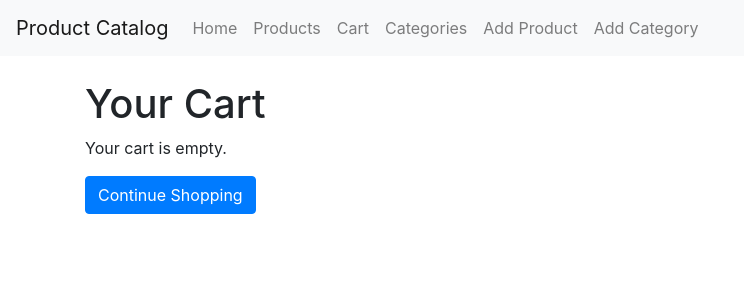
After one commit to farooqspecials/shoppingCart, a Flask app: page /cart in a window 1280 px wide. The commit adds this page. Shown: the top 300 px of the page, without its empty margins (0-744 px from the left). Run offline with Flask 3, Linux system fonts and the light colour scheme; some libraries are stand-ins or nearby versions.

Commit message:
shopping cart logic

```diff
--- a/app.py
+++ b/app.py
@@ -1,7 +1,10 @@
-from flask import Flask, render_template, request, redirect, url_for
+from flask import Flask, render_template, request, redirect, url_for,session
 from flask_sqlalchemy import SQLAlchemy
 
 app = Flask(__name__)
+
+# Set the secret key to a random string
+app.secret_key = 'xf5\xd8\xc1\x1f\xab\xde\x9a\x8d\xce\x92\x8c\xed\x03\xd4\x8e\xc6\x89\xff\xf1\xae\xbc\xde'  # Replace with a unique and secure key
 
 # Configure the SQLite database
 app.config['SQLALCHEMY_DATABASE_URI'] = 'sqlite:///database.db'
@@ -94,6 +97,61 @@ def list_products_and_categories():
 
     return render_template('list_products_and_categories.html', products_with_categories=products_with_categories)
 
+#shopping cart logics
+# Function to add product to cart
+def add_to_cart(product_id):
+    if 'cart' not in session:
+        session['cart'] = {}
+
+    cart = session['cart']
+
+    # Ensure product_id is stored as a string
+    product_id_str = str(product_id)
+
+    if product_id_str in cart:
+        cart[product_id_str] += 1
+    else:
+        cart[product_id_str] = 1
+
+    session['cart'] = cart
+
+
+# Route to add product to cart
+@app.route('/add_to_cart/<int:product_id>')
+def add_product_to_cart(product_id):
+    add_to_cart(product_id)
+    return redirect(url_for('list_products_and_categories'))
+
+# Route to view cart
+@app.route('/cart')
+def view_cart():
+    cart = session.get('cart', {})
+    # Convert keys to integers for querying the database
+    product_ids = map(int, cart.keys())
+    products = Product.query.filter(Product.id.in_(product_ids)).all()
+
+    cart_items = []
+    for product in products:
+        product_id_str = str(product.id)  # Ensure the product ID is a string
+        quantity = cart[product_id_str]
+        cart_items.append({
+            'product': product,
+            'quantity': quantity,
+            'total_price': product.price * quantity
+        })
+
+    total_amount = sum(item['total_price'] for item in cart_items)
+
+    return render_template('cart.html', cart_items=cart_items, total_amount=total_amount)
+
+
+# Route to list all products with Add to Cart buttons
+@app.route('/products_and_cart')
+def list_products_and_cart():
+    products_with_categories = db.session.query(Product, Category).join(Category).all()
+    return render_template('list_products_and_cart.html', products_with_categories=products_with_categories)
+
+
 
 # Run the application
 if __name__ == '__main__':
--- a/templates/base.html
+++ b/templates/base.html
@@ -19,7 +19,10 @@
                     <a class="nav-link" href="{{ url_for('home') }}">Home</a>
                 </li>
                 <li class="nav-item">
-                    <a class="nav-link" href="{{ url_for('list_products_and_categories') }}">Products</a>
+                    <a class="nav-link" href="{{ url_for('list_products_and_cart') }}">Products</a>
+                </li>
+                <li class="nav-item">
+                    <a class="nav-link" href="{{ url_for('view_cart') }}">Cart</a>
                 </li>
                 <li class="nav-item">
                     <a class="nav-link" href="{{ url_for('list_categories') }}">Categories</a>
--- /dev/null
+++ b/templates/cart.html
@@ -0,0 +1,33 @@
+{% extends "base.html" %}
+
+{% block title %}Your Cart{% endblock %}
+
+{% block content %}
+<h1>Your Cart</h1>
+{% if cart_items %}
+<table class="table table-striped">
+    <thead>
+        <tr>
+            <th>Product Name</th>
+            <th>Price</th>
+            <th>Quantity</th>
+            <th>Total</th>
+        </tr>
+    </thead>
+    <tbody>
+        {% for item in cart_items %}
+        <tr>
+            <td>{{ item.product.name }}</td>
+            <td>${{ item.product.price }}</td>
+            <td>{{ item.quantity }}</td>
+            <td>${{ item.total_price }}</td>
+        </tr>
+        {% endfor %}
+    </tbody>
+</table>
+<h3>Total Amount: ${{ total_amount }}</h3>
+{% else %}
+<p>Your cart is empty.</p>
+{% endif %}
+<a href="{{ url_for('list_products_and_cart') }}" class="btn btn-primary">Continue Shopping</a>
+{% endblock %}
```
Also changed, not shown: templates/list_products_and_cart.html (added, +30 -0 lines).
